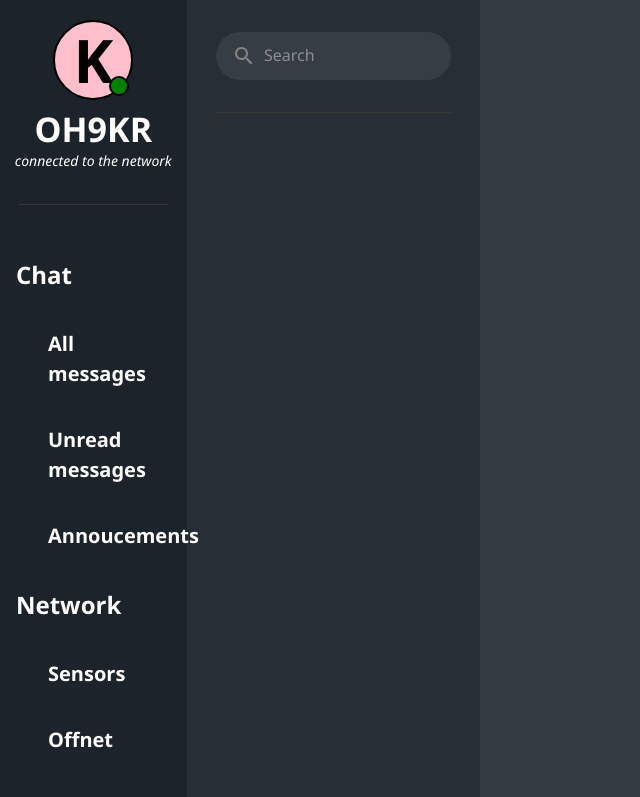
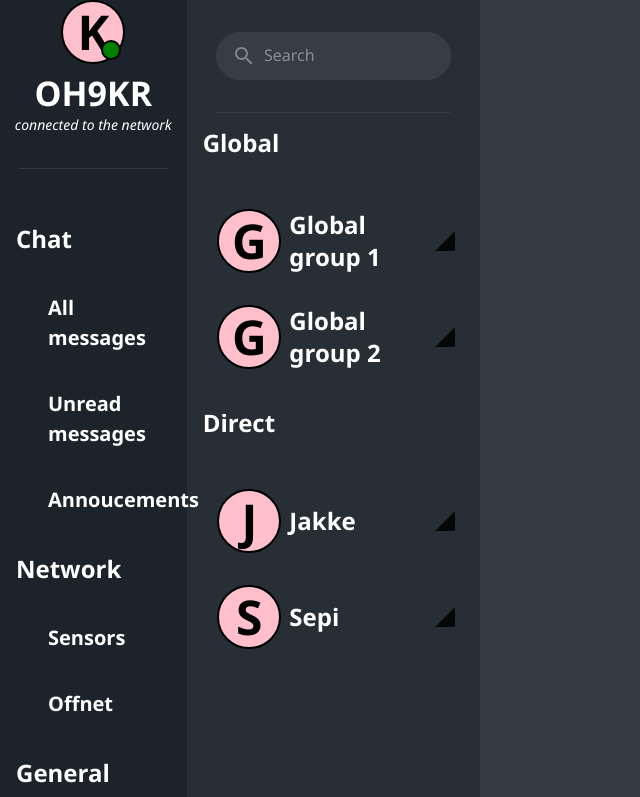
Before and after one commit to komppa/LoRaChat_v4, a React (Create React App) app in the folder web/: page / in a window 1280 px wide. Shown: the top 797 px of the page, without its empty margins (0-640 px from the left). Built offline with nearby package versions, Linux system fonts and the light colour scheme; the HTML template or start-up script is replaced by a standard one; a web font is replaced by a local one.

Commit message:
implement group and direct chat icons for users

```diff
--- /dev/null
+++ b/web/src/components/AvatarCircle.tsx
@@ -0,0 +1,28 @@
+import React from 'react'
+import { Avatar, Typography } from '@mui/material'
+
+
+const AvatarCircle: React.FC<{ text: string }> = ({ text }) => {
+
+    return (
+        <Avatar
+            sx={{
+                border: '2.5px solid black',
+                width: theme => theme.spacing(8),
+                height: theme => theme.spacing(8),
+                display: 'flex',
+                justifyContent: 'center',
+                alignItems: 'center',
+                backgroundColor: 'pink',
+                color: 'black',
+            }}
+        >
+            <Typography variant="h3" style={{ fontWeight: 'bold' }}>
+                { text }
+            </Typography>
+        </Avatar>
+    )
+
+}
+
+export default AvatarCircle
--- /dev/null
+++ b/web/src/components/ChatSelectButton.tsx
@@ -0,0 +1,43 @@
+import React from 'react'
+import { Box, Typography } from '@mui/material'
+import AvatarCircle from './AvatarCircle'
+import { SignalCellular4Bar } from '@mui/icons-material'
+
+const ChatSelectButton = ({ name }: { name: string }) => {
+
+    return (
+
+        <Box
+            sx={{
+                display: 'flex',
+                alignItems: 'center',
+                padding: '0.5rem',
+                paddingLeft: '1rem',
+                width: '90%',
+                margin: '1rem auto',    // TODO fix 2rem
+                '&:hover': {
+                    backgroundColor: '#353d47'
+                }
+            }}
+        >
+            {/* TODO get initials from props, to match other places also */}
+            <AvatarCircle text={ name.charAt(0).toUpperCase() } />
+            <Typography
+                variant='h5'
+                sx={{
+                    marginLeft: '0.5rem',
+                    flexGrow: 1,
+                    color: 'white',
+                    fontWeight: 'bold',
+                }}
+            >
+                { name }
+            </Typography>
+            <SignalCellular4Bar />
+        </Box>
+    )
+
+}
+
+
+export default ChatSelectButton
--- a/web/src/components/MyAvatar.tsx
+++ b/web/src/components/MyAvatar.tsx
@@ -2,10 +2,8 @@ import React from 'react'
 import {
     Box,
     Typography,
-    Avatar,
-    CssBaseline,
 } from '@mui/material'
-import '../index.css'
+import AvatarCircle from './AvatarCircle'
 
 
 interface MyAvatarProps {
@@ -35,25 +33,7 @@ const MyAvatar: React.FC<MyAvatarProps> = ({ callsign }) => {
                 }}
             >
                 {/* Avatar circle */}
-                <Avatar
-                    sx={{
-                        border: '2.5px solid black',
-                        width: theme => theme.spacing(10),
-                        height: theme => theme.spacing(10),
-                        display: 'flex',
-                        justifyContent: 'center',
-                        alignItems: 'center',
-                        mt: 2.5,
-                        backgroundColor: 'pink',
-                        color: 'black',
-                    }}
-                >
-                    <Typography variant="h2" style={{ fontWeight: 'bold' }}>
-                        {
-                            callsign.charAt(callsign.length - 2).toUpperCase()    // TODO allow longer callsigns also. The first character if two character callsignc
-                        }
-                    </Typography>
-                </Avatar>
+                <AvatarCircle text={ callsign.charAt(callsign.length -2).toUpperCase() } />
 
                 {/* Connection status LED */}
                 <Box
--- a/web/src/views/ChatPage.tsx
+++ b/web/src/views/ChatPage.tsx
@@ -8,6 +8,8 @@ import {
 import MyAvatar from '../components/MyAvatar'
 import MainMenu from '../components/MainMenu'
 import SearchBar from '../components/SearchBar'
+import { MenuTitle } from '../components/MenuListButton'
+import ChatSelectButton from '../components/ChatSelectButton'
 
 
 const ChatPage: React.FC = () => {
@@ -74,6 +76,29 @@ const ChatPage: React.FC = () => {
                     }}
                 />
 
+                {/* Global chat groups */}
+                <MenuTitle title='Global' />
+
+                <ChatSelectButton
+                    name='Global group 1'
+                />
+
+                <ChatSelectButton
+                    name='Global group 2'
+                />
+
+                {/* Direct messaging */}
+                <MenuTitle title='Direct' />
+
+                <ChatSelectButton
+                    name='Jakke'
+                />
+
+                <ChatSelectButton
+                    name='Sepi'
+                />
+
+
             </Grid>
 
             {/* Chat window */}
```
